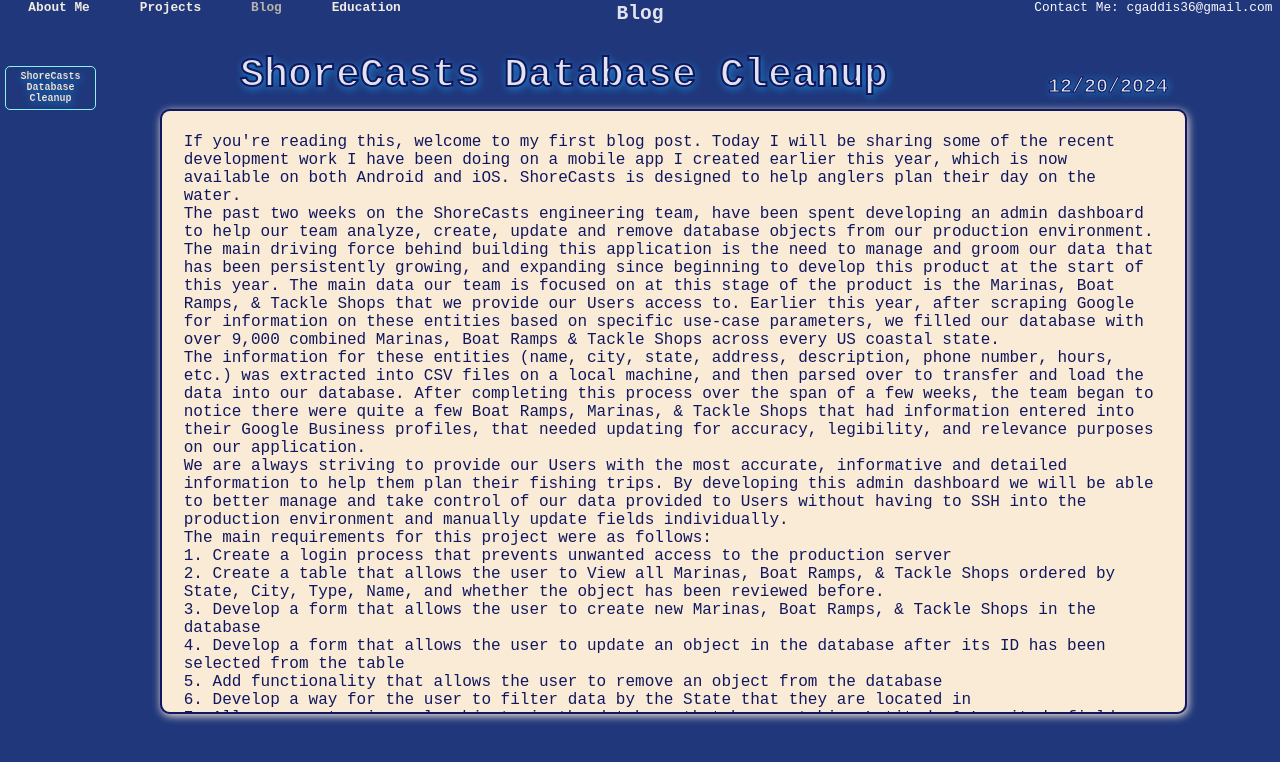
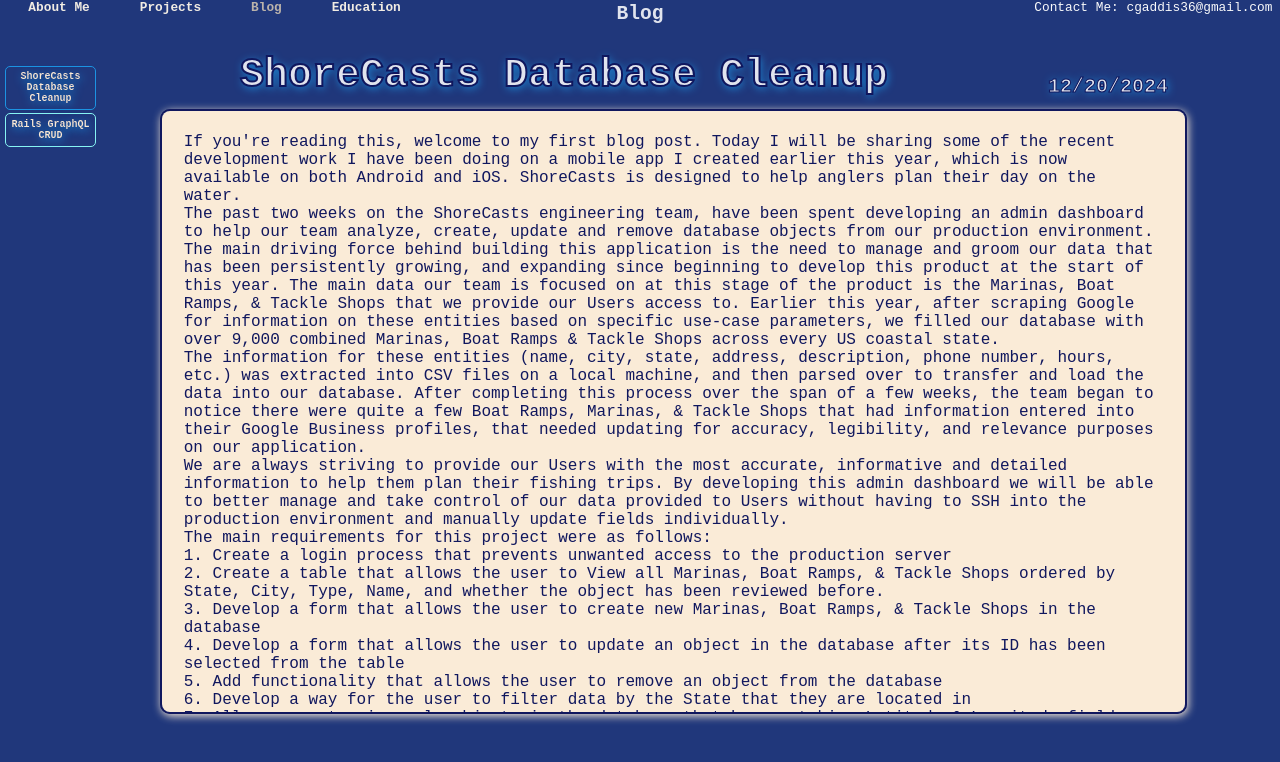
Before and after one commit to cgaddis36/portfolio-site, a React (Create React App) app: page /blog in a window 1280 px wide. Shown: the top 762 px of the page. Built offline with nearby package versions, Linux system fonts and the light colour scheme.

Commit message:
update blog posts

```diff
--- a/src/assets/data/posts.tsx
+++ b/src/assets/data/posts.tsx
@@ -33,6 +33,15 @@
             "The ShoreCasts team is excited to continue developing applications that help provide access to the most reliable and informative data on Marinas, Tackle Shops, and Boat Ramps in the US.`",
     ]
   },
+  {
+    id: 2,
+    date: "8/6/2024",
+    title: "Rails GraphQL CRUD",
+    body: [
+      "A few months back, I wrote my first technical tutorial on Medium. It covers the basics of creating a CRUD API using Ruby on Rails, GraphQL, Postgres, and testing your endpoints in RSpec. You can check it out at the following URL by pasting it into your browser:",
+      "https://medium.com/@cgaddis36/rails-7-graphql-crud-api-w-postgres-a-comprehensive-guide-e0397fa3f76d"
+    ]
+  }
 ]
 
 export default posts
--- a/src/components/screens/blog.tsx
+++ b/src/components/screens/blog.tsx
@@ -25,7 +25,7 @@
                 className={activePost.title == post.title ? styles.inactiveNavLink : styles.navLink}
                 onClick={()=>setActivePost(post)}
               >
-                {activePost.title}
+                {post.title}
               </div>
             )
           }
--- a/src/components/styles/blog.module.css
+++ b/src/components/styles/blog.module.css
@@ -67,6 +67,8 @@
   margin-left: 5%;
   border: .5px solid #1c93e2;
   border-radius: 5px;
+  margin-bottom: 3%;
+  animation: color 7s infinite;
 }
 .navLink:hover {
   cursor: pointer;
@@ -84,7 +86,8 @@
   border: .5px solid #1c93e2;
   border-radius: 5px;
   pointer-events: none;
-  animation: color 7s infinite;
+  margin-bottom: 3%;
+
 }
 .inactiveNavLink:hover {
   cursor: default;
```
